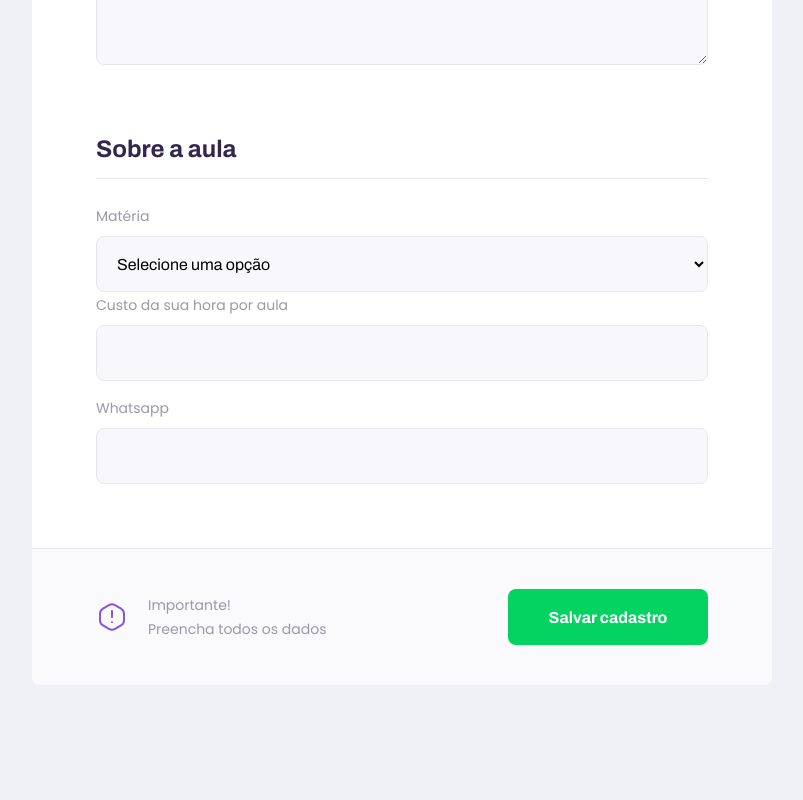
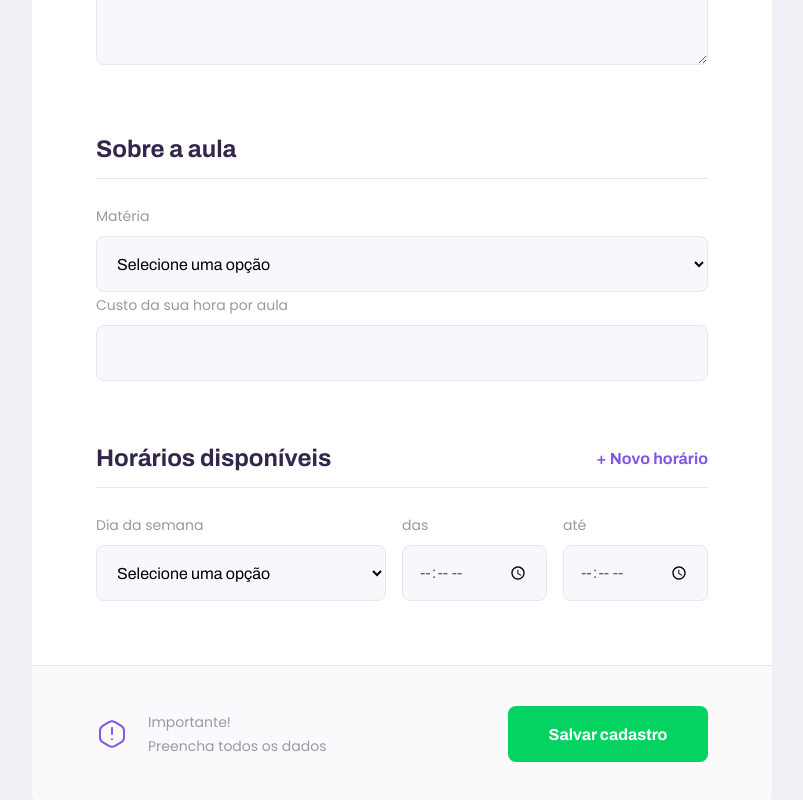
Before and after one commit to pleonardodp12/NLW2-projeto-proffy, a React (Create React App) app in the folder web/: page /give-classes in a window 1280 px wide. Shown: the part 886-1686 px from the top of the page, without its empty margins (238-1041 px from the left). Before the commit the page ends 1571 px from the top, so only its background shows below. Built offline with nearby package versions, Linux system fonts and the light colour scheme.

Commit message:
horarios do cadastro do professor

```diff
--- a/web/src/pages/TeacherForm/index.tsx
+++ b/web/src/pages/TeacherForm/index.tsx
@@ -41,7 +41,32 @@
             ]}
           />
           <Input name="cost" label="Custo da sua hora por aula"/>
-          <Input name="whatsapp" label="Whatsapp"/>
+        </fieldset>
+
+        <fieldset>
+          <legend>
+            Horários disponíveis
+            <button type="button">
+              + Novo horário
+            </button>
+          </legend>
+          <div className="schedule-item">
+            <Select
+              name="week_day"
+              label="Dia da semana"
+              options={[
+                { value: '0', label: 'Domingo' },
+                { value: '1', label: 'Segunda-feira' },
+                { value: '2', label: 'Terça-feira' },
+                { value: '3', label: 'Quarta-feira' },
+                { value: '4', label: 'Quinta-feira' },
+                { value: '5', label: 'Sexta-feira' },
+                { value: '6', label: 'Sábado' },
+              ]}
+            />
+            <Input name="from" label="das" type="time" />
+            <Input name="to" label="até" type="time" />
+          </div>
         </fieldset>
 
         <footer>
--- a/web/src/pages/TeacherForm/styles.css
+++ b/web/src/pages/TeacherForm/styles.css
@@ -36,6 +36,19 @@
   width: 100%;
   padding-bottom: 1.6rem;
   border-bottom: 1px solid var(--color-line-in-white);
+}
+
+#page-teacher-form main fieldset legend button {
+  background: none;
+  border: 0;
+  color: var(--color-primary);
+  font: 700 1.6rem Archivo;
+  cursor: pointer;
+  transition: color 0.2s;
+}
+
+#page-teacher-form main fieldset legend button:hover {
+  color: var(--color-primary-dark);
 }
 
 #page-teacher-form main fieldset .input-block + .textarea-block,
@@ -100,6 +113,16 @@
     padding: 0 6.4rem;
   }
 
+  #page-teacher-form main .schedule-item {
+    display: grid;
+    grid-template-columns: 2fr 1fr 1fr;
+    column-gap: 1.6rem;
+  }
+
+  #page-teacher-form main .schedule-item .input-block {
+    margin-top: 0 !important;
+  }
+
   #page-teacher-form main footer {
     padding: 4.0rem 6.4rem;
     display: flex;
```
